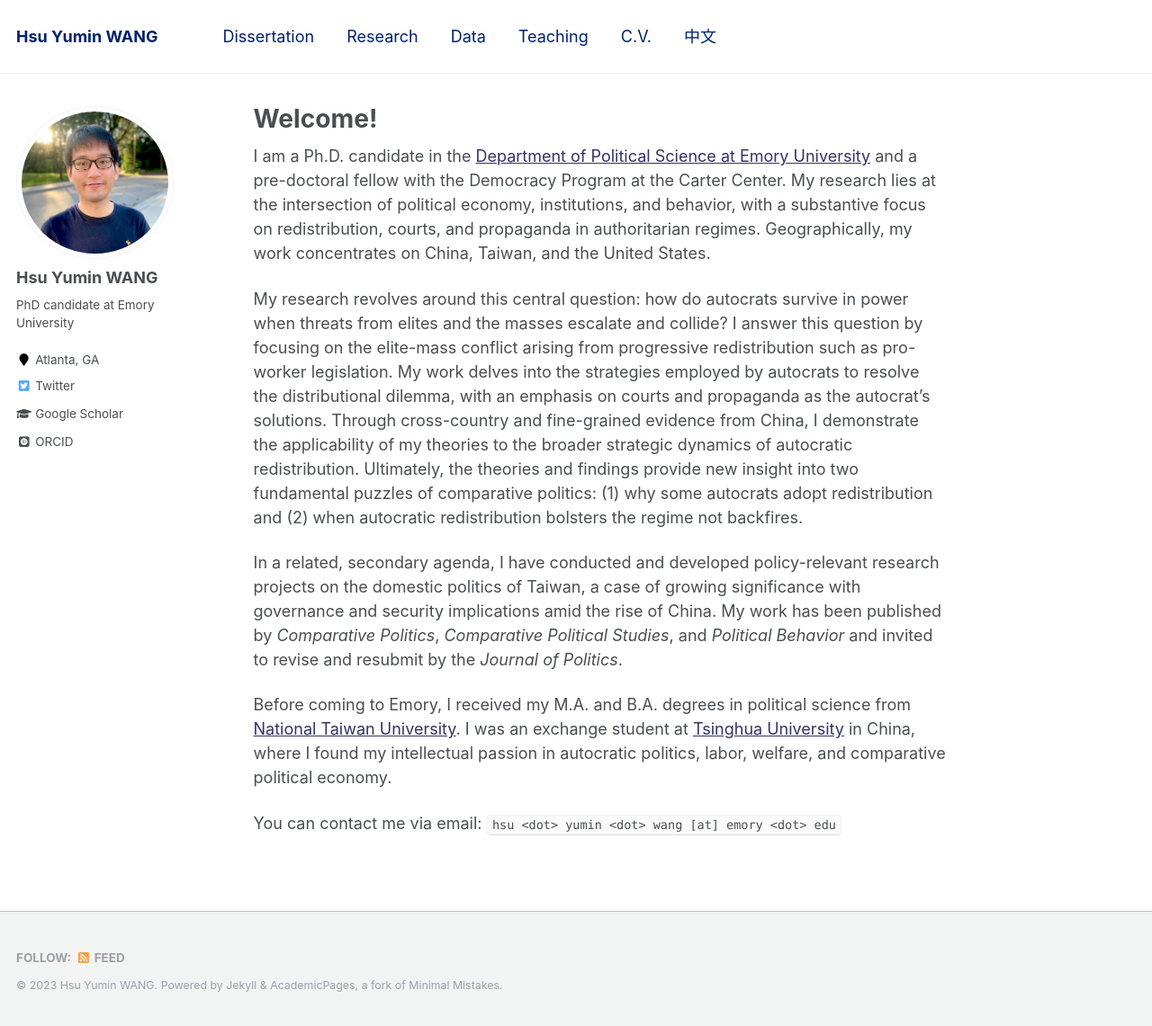
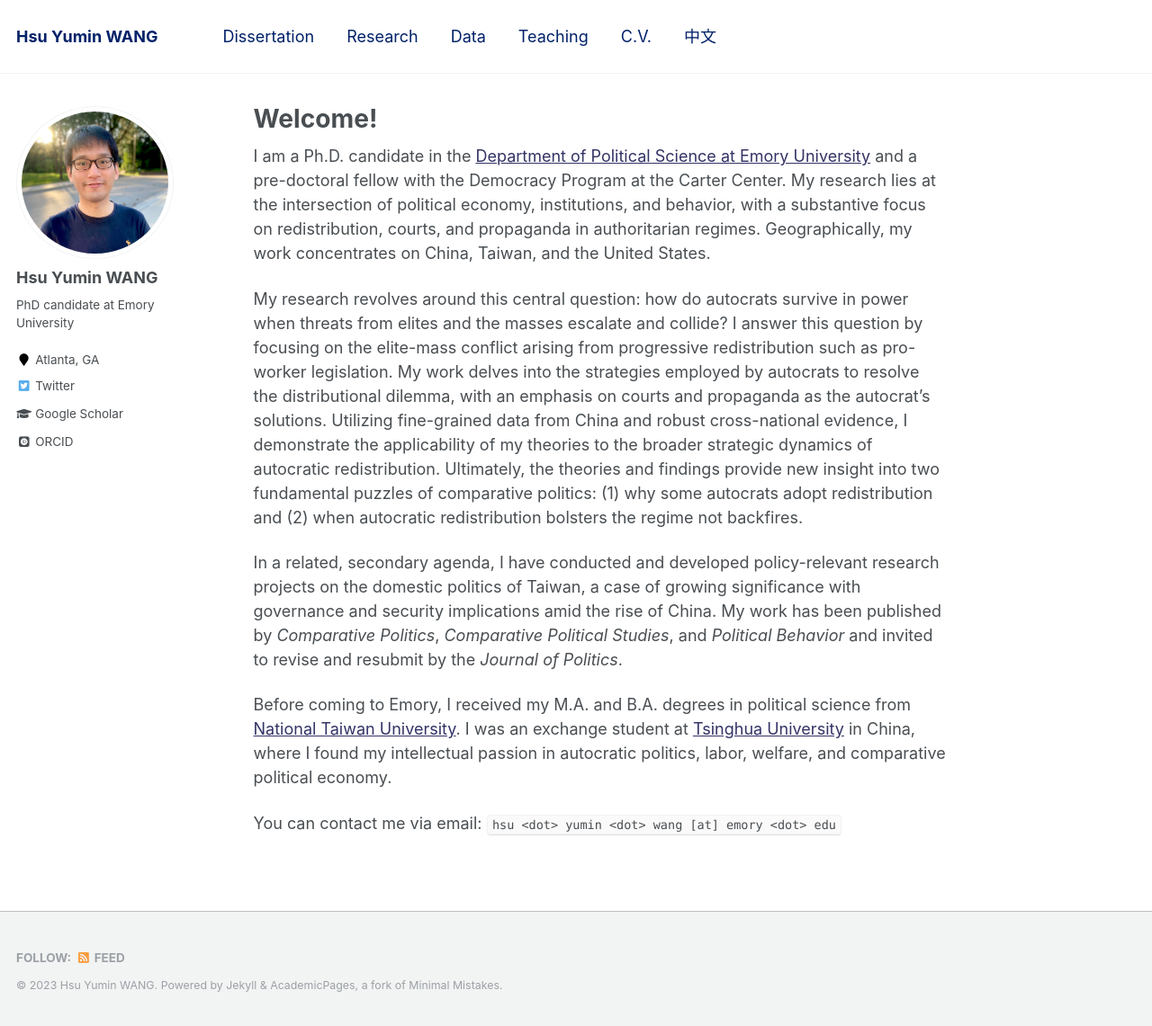
Before and after one commit to hsuyumin/hsuyumin.github.io, a Jekyll site: the page built from _pages/about.md, in a window 1280 px wide and 1141 px high. Shown: the whole window at 90% size. Built offline with Jekyll 4.4.1, drawn with Linux system fonts in a browser that asks for light colours; some web fonts are replaced.

Commit message:
Update about.md

```diff
--- a/_pages/about.md
+++ b/_pages/about.md
@@ -10,7 +10,7 @@ redirect_from:
 
 I am a Ph.D. candidate in the [Department of Political Science at Emory University](http://polisci.emory.edu/home/) and a pre-doctoral fellow with the Democracy Program at the Carter Center. My research lies at the intersection of political economy, institutions, and behavior, with a substantive focus on redistribution, courts, and propaganda in authoritarian regimes. Geographically, my work concentrates on China, Taiwan, and the United States.
 
-My research revolves around this central question: how do autocrats survive in power when threats from elites and the masses escalate and collide? I answer this question by focusing on the elite-mass conflict arising from progressive redistribution such as pro-worker legislation. My work delves into the strategies employed by autocrats to resolve the distributional dilemma, with an emphasis on courts and propaganda as the autocrat’s solutions. Through cross-country and fine-grained evidence from China, I demonstrate the applicability of my theories to the broader strategic dynamics of autocratic redistribution. Ultimately, the theories and findings provide new insight into two fundamental puzzles of comparative politics: (1) why some autocrats adopt redistribution and (2) when autocratic redistribution bolsters the regime not backfires.
+My research revolves around this central question: how do autocrats survive in power when threats from elites and the masses escalate and collide? I answer this question by focusing on the elite-mass conflict arising from progressive redistribution such as pro-worker legislation. My work delves into the strategies employed by autocrats to resolve the distributional dilemma, with an emphasis on courts and propaganda as the autocrat’s solutions. Utilizing fine-grained data from China and robust cross-national evidence, I demonstrate the applicability of my theories to the broader strategic dynamics of autocratic redistribution. Ultimately, the theories and findings provide new insight into two fundamental puzzles of comparative politics: (1) why some autocrats adopt redistribution and (2) when autocratic redistribution bolsters the regime not backfires.
 
 In a related, secondary agenda, I have conducted and developed policy-relevant research projects on the domestic politics of Taiwan, a case of growing significance with governance and security implications amid the rise of China. My work has been published by _Comparative Politics_, _Comparative Political Studies_, and _Political Behavior_ and invited to revise and resubmit by the _Journal of Politics_.
 
```
